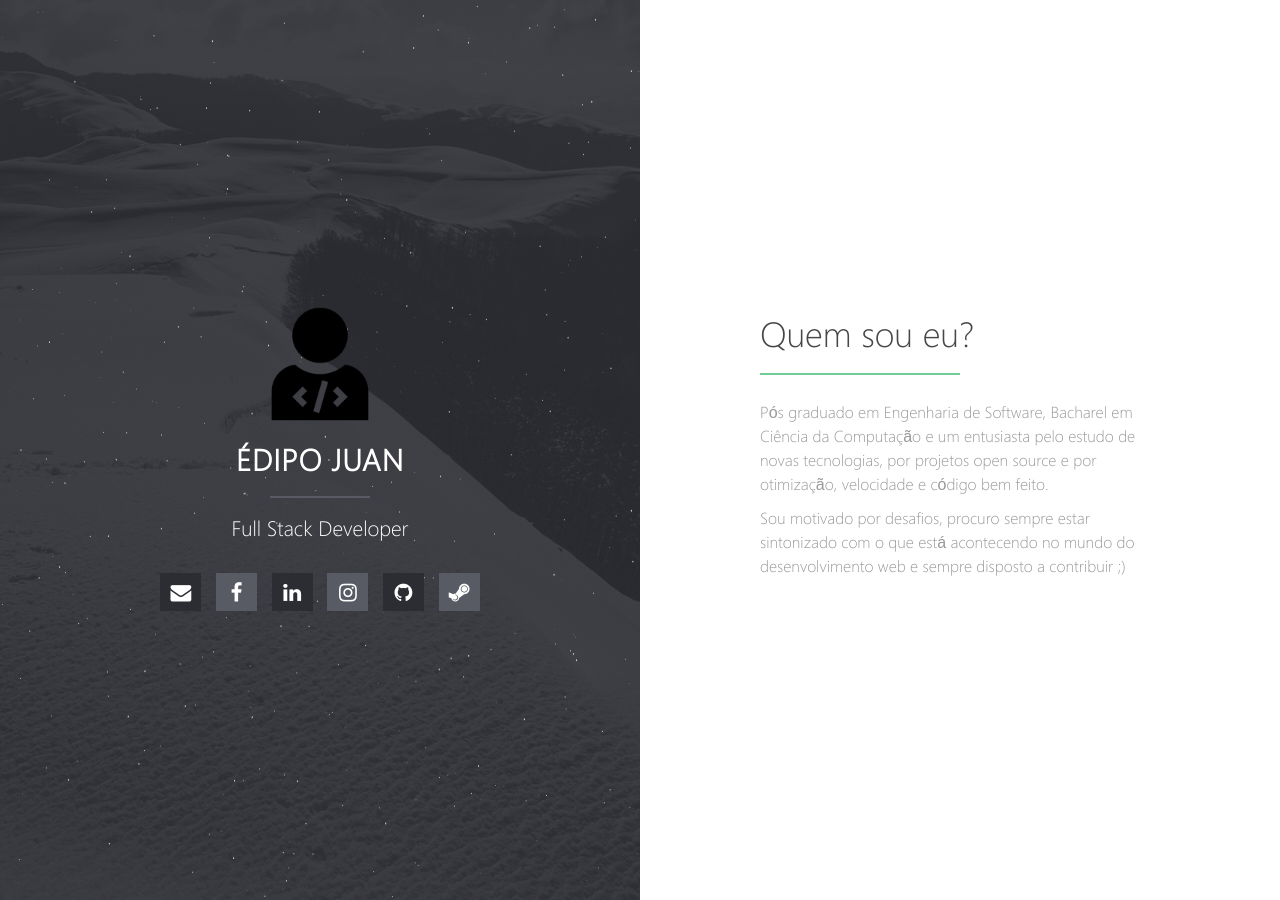
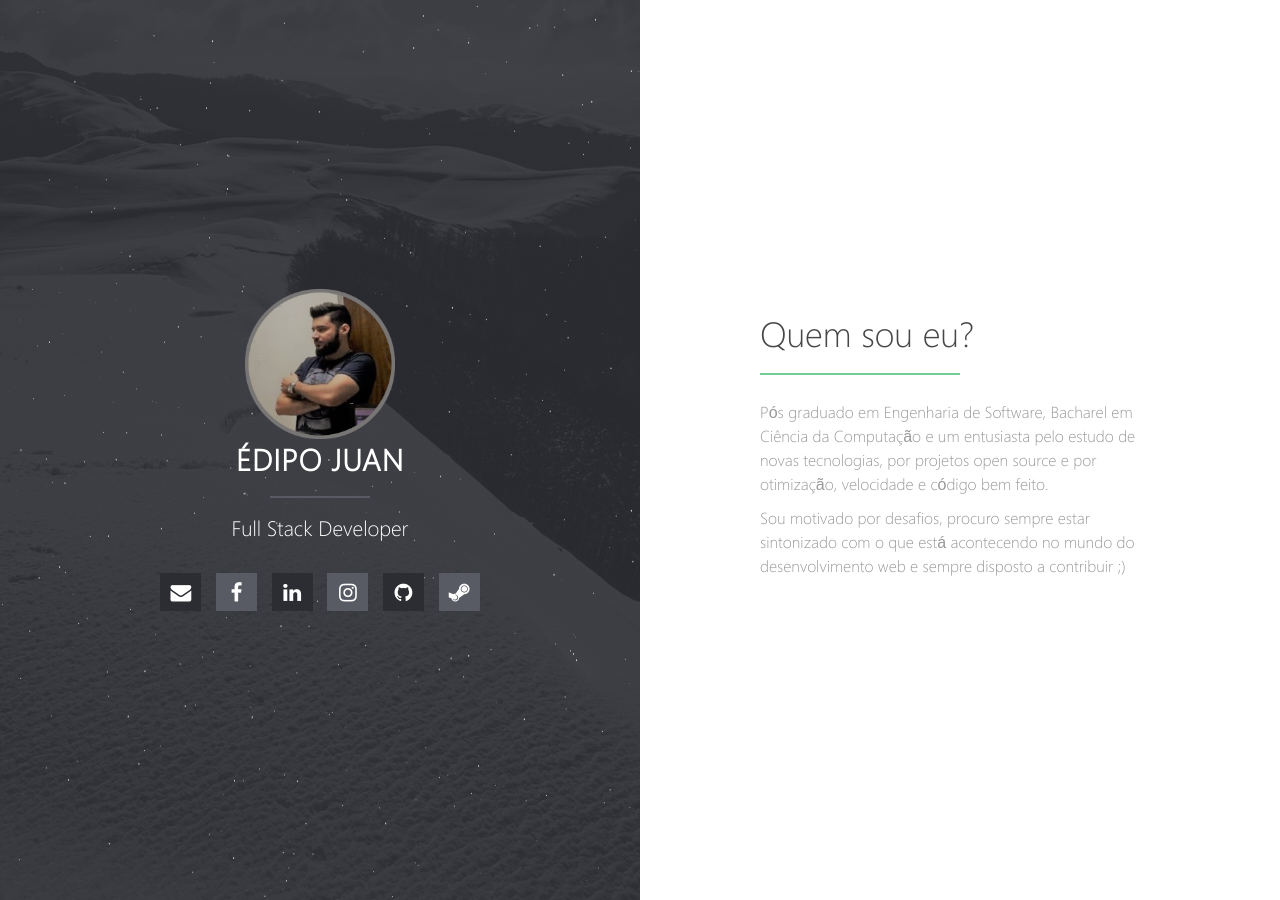
Before and after one commit to edipojuan/edipojuan.github.io, a Jekyll site: the page built from index.md, in a window 1280 px wide. Built offline with Jekyll 4.4.1, drawn with Linux system fonts in a browser that asks for light colours; our own code applies the rules of GitHub Pages for plain Markdown files.

Commit message:
Update _config.yml logo

```diff
--- a/_config.yml
+++ b/_config.yml
@@ -2,7 +2,7 @@
 title: Édipo Juan
 description: Full Stack Developer
 url: https://edipojuan.com.br
-logo: edipojs.png
+logo: edipo.png
 locale: pt_BR
 
 # Left Block Images
```
Also changed, not shown: images/edipo.png (added).
